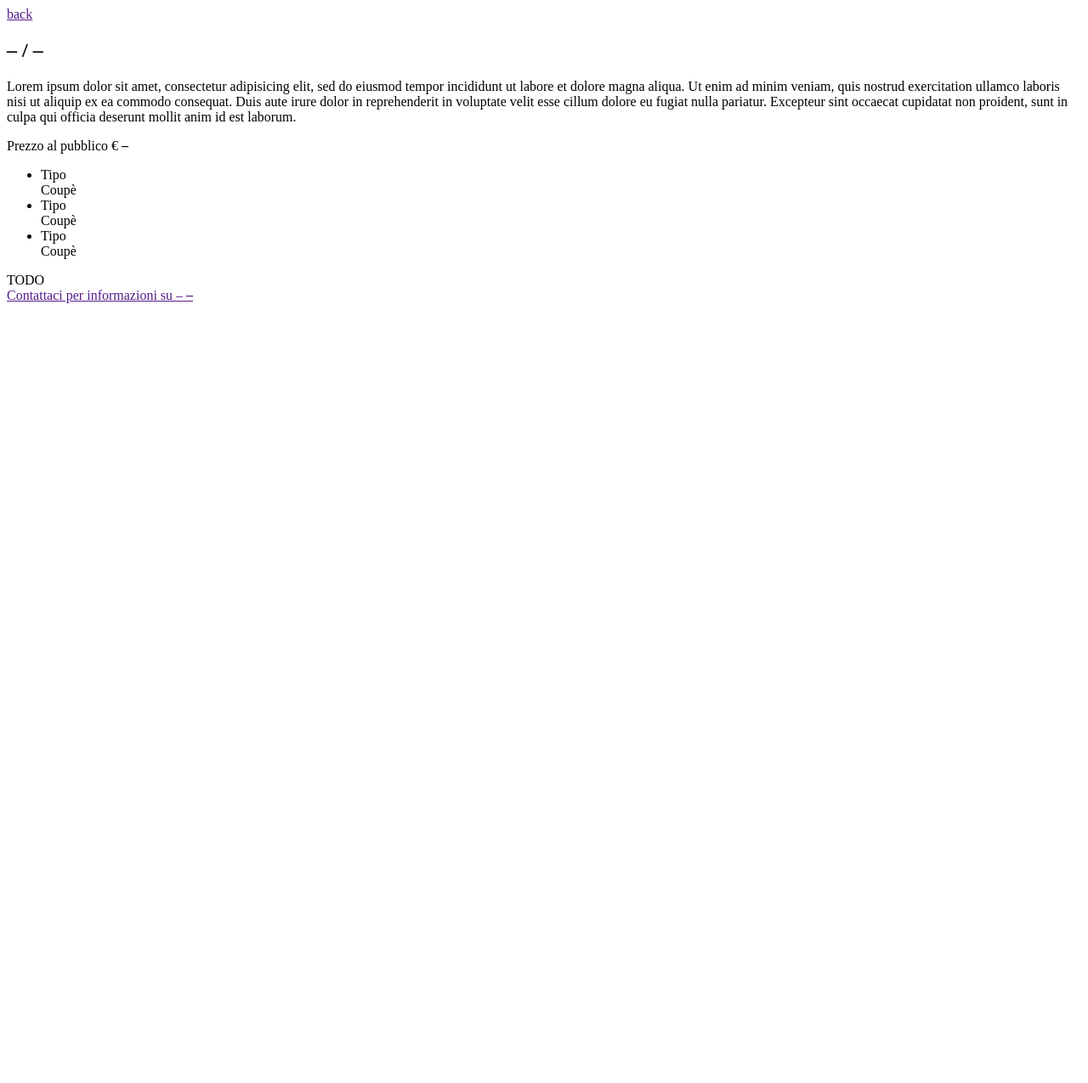
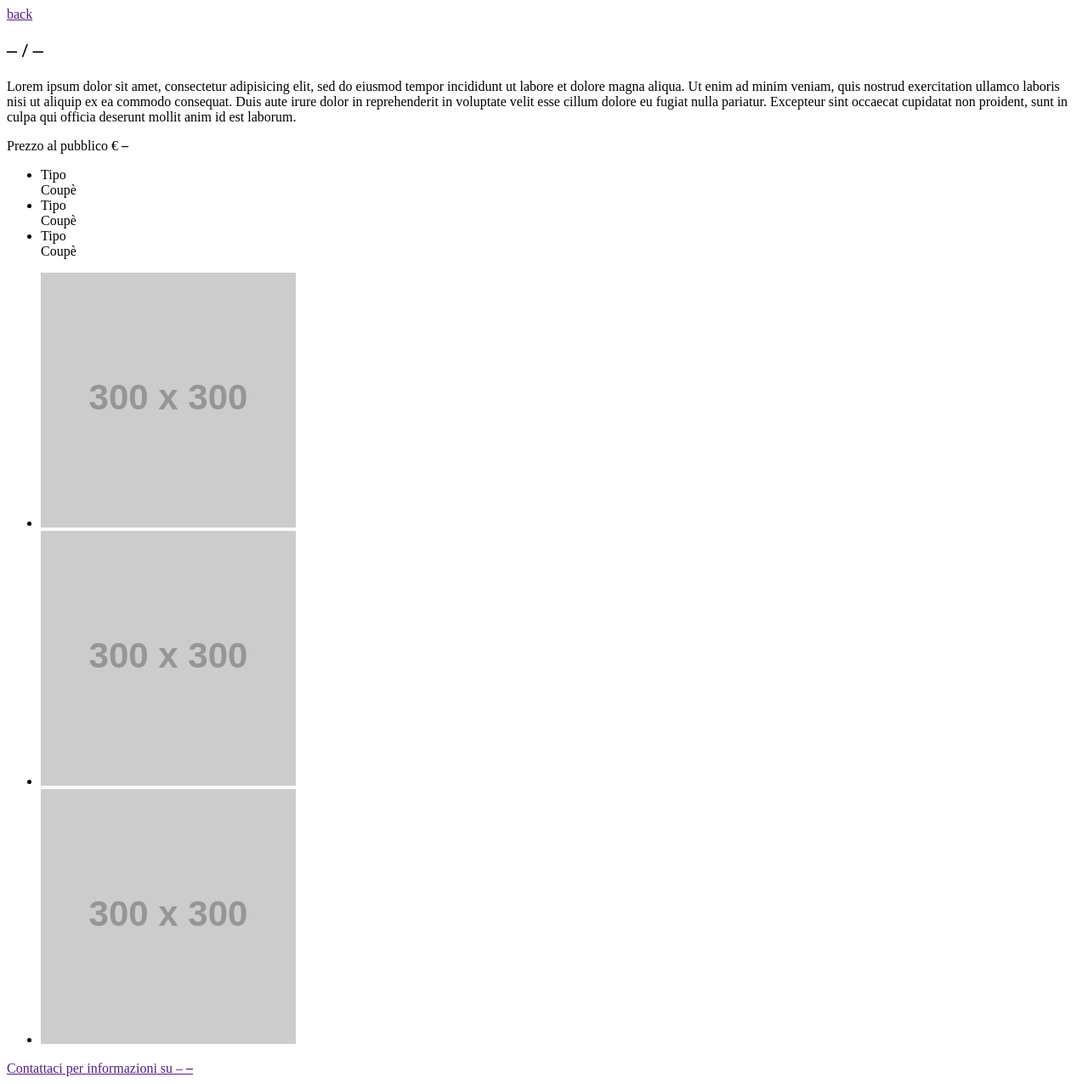
Before and after one commit to EnthusiasticCode/UnionCarWebsite, a PHP site: the page made by app/views/details.html in a window 1280 px wide. Shown: the whole page at 85% size. Before the commit the page ends 357 px from the top, so only its background shows below. Run offline with PHP 8.4, Linux system fonts and the light colour scheme; grey boxes labelled with a size stand in for pictures from a placeholder-image service; some libraries are stand-ins or nearby versions.

Commit message:
Added flexslider

```diff
--- a/app/index.html
+++ b/app/index.html
@@ -10,7 +10,8 @@
     <meta name="description" content="">
     <meta name="viewport" content="width=device-width">
     <!-- Place favicon.ico and apple-touch-icon.png in the root directory -->
-    <link href='http://fonts.googleapis.com/css?family=Lato:300,400,700' rel='stylesheet' type='text/css'>
+    <link rel='stylesheet' href='http://fonts.googleapis.com/css?family=Lato:300,400,700' type='text/css'>
+    <link rel="stylesheet" href="components/flexslider/flexslider.css">
     <!-- build:css styles/main.css -->
     <link rel="stylesheet" href="styles/main.css">
     <!-- endbuild -->
@@ -44,6 +45,8 @@
     </div>
 
     <script src="components/angular/angular.js"></script>
+    <script src="//ajax.googleapis.com/ajax/libs/jquery/1.10.1/jquery.min.js"></script>
+    <script src="components/flexslider/jquery.flexslider.js"></script>
 
     <!-- build:js scripts/scripts.js -->
     <script src="scripts/app.js"></script>
--- a/app/views/details.html
+++ b/app/views/details.html
@@ -42,7 +42,20 @@
 			</div>
 
 			<div class="small-12 large-6 columns">
-				<div class="slideshow"> TODO </div>
+				<div class="slideshow flexslider">
+					<ul class="slides">
+						<li data-thumb="http://placehold.it/100&amp;text=PlaceOne">
+							<img src="http://placehold.it/300&amp;text=One" />
+						</li>
+						<li data-thumb="http://placehold.it/100&amp;text=PlaceTwo">
+							<img src="http://placehold.it/300&amp;text=Two" />
+						</li>
+						<li data-thumb="http://placehold.it/100&amp;text=PlaceThree">
+							<img src="http://placehold.it/300&amp;text=Three" />
+						</li>
+					</ul>
+				</div>
+
 				<a href="" class="radius button contact-button">Contattaci per informazioni su <span class="brand" ng-bind="car.brand">&ndash;</span> <strong class="model" ng-bind="car.model">&ndash;</strong></a>
 			</div>
 		</div> <!-- .row -->
--- a/bower.json
+++ b/bower.json
@@ -5,7 +5,8 @@
     "angular": "~1.0.5",
     "json3": "~3.2.4",
     "es5-shim": "~2.0.8",
-    "foundation": "~4.1.6"
+    "foundation": "~4.1.6",
+    "flexslider": "latest"
   },
   "devDependencies": {
     "angular-mocks": "~1.0.5",
```
Also changed, not shown: app/styles/_base.scss (+11 -0 lines), 1 other file.
